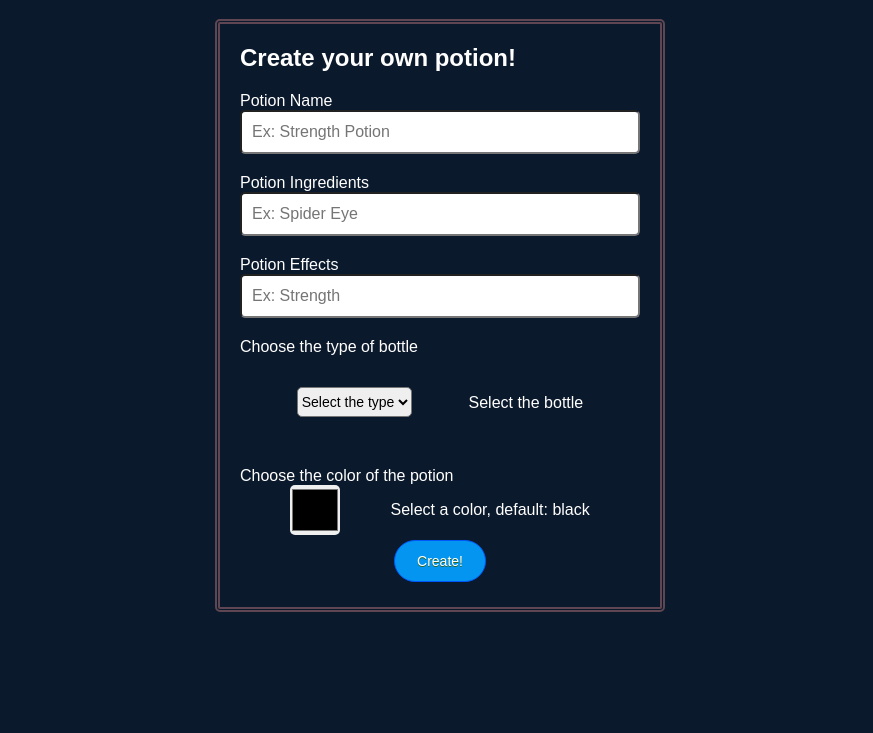
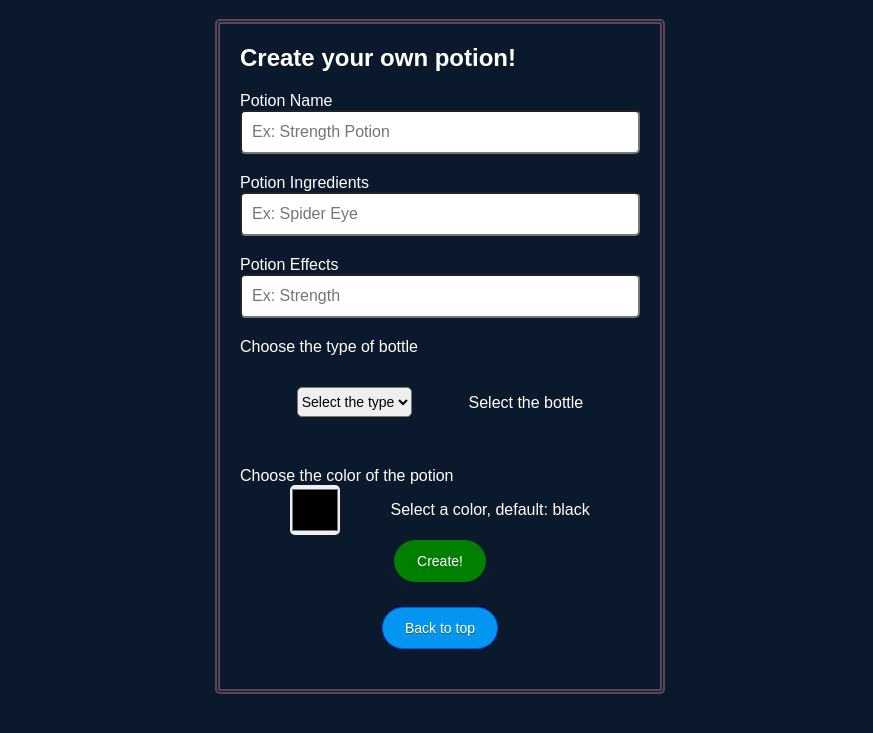
Before and after one commit to oFelpex/potion-maker, a website: page index.html in a window 1280 px wide. Shown: the part 115-848 px from the top of the page, without its empty margins (200-1073 px from the left). Drawn offline with Linux system fonts and the light colour scheme; no server answers.

Commit message:
✨ Add a button to get back to top

```diff
--- a/index.html
+++ b/index.html
@@ -112,8 +112,19 @@
               </div>
             </div>
 
-            <button type="submit" onclick="submitPotion()">
+            <button
+              type="submit"
+              onclick="submitPotion()"
+              style="background-color: green; border-color: green"
+            >
               <span>Create!</span>
+            </button>
+            <button
+              type="button"
+              onclick="scrollToHeader()"
+              style="margin: 20px"
+            >
+              <span>Back to top</span>
             </button>
           </form>
         </div>
--- a/script.js
+++ b/script.js
@@ -1,6 +1,10 @@
 function scrollToPotionCreator() {
   let potionCreator = document.getElementById("potion-creator");
   potionCreator.scrollIntoView({ behavior: "smooth" });
+}
+function scrollToHeader() {
+  let header = document.getElementById("header");
+  header.scrollIntoView({ behavior: "smooth" });
 }
 
 function bottlePreview() {
--- a/style.css
+++ b/style.css
@@ -169,7 +169,7 @@ button {
   border-radius: 5px;
   border: thick double #604652;
   padding: 20px;
-  margin: 20px 20px 200px 20px;
+  margin: 20px 20px 100px 20px;
 }
 #potions-form {
   display: flex;
```
